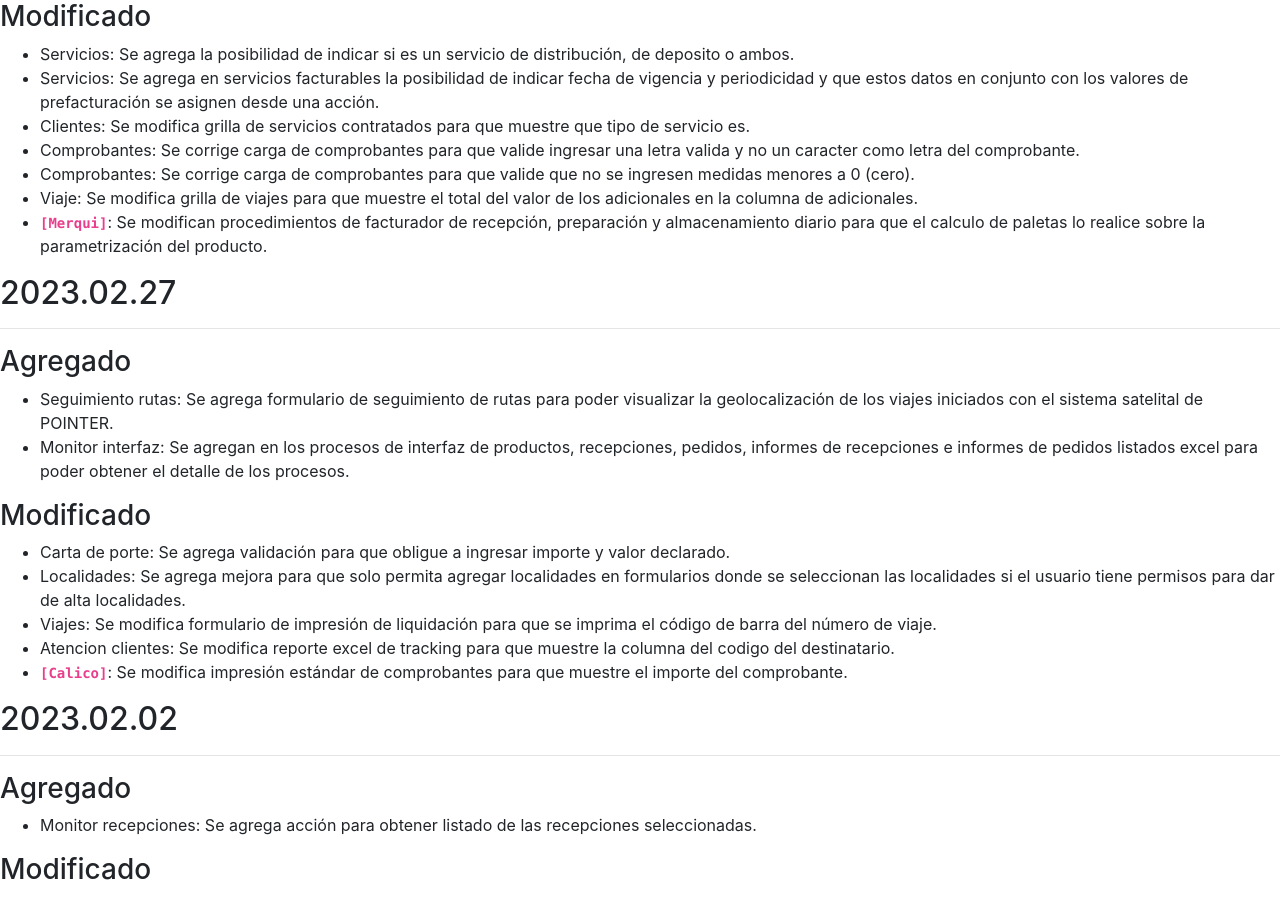
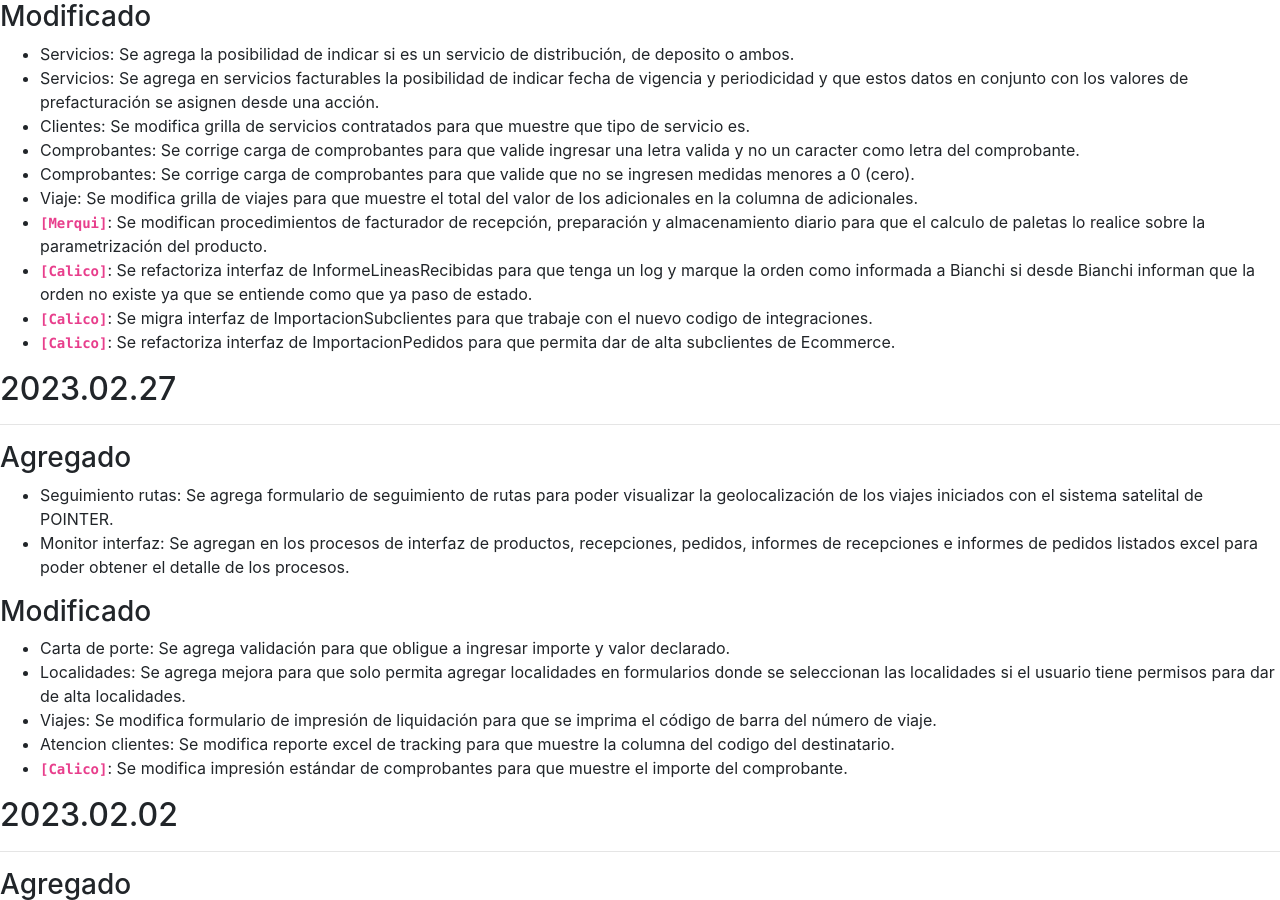
Before and after one commit to brainsys-arsaad/versionado, a Jekyll site: the page built from registro-cambios.markdown, in a window 1280 px wide and 900 px high, scrolled down 450 px. Built offline with Jekyll 4.4.1, drawn with Linux system fonts in a browser that asks for light colours.

Commit message:
Update registro-cambios.markdown

```diff
--- a/registro-cambios.markdown
+++ b/registro-cambios.markdown
@@ -99,6 +99,9 @@ El formato esta basado en [Keep a Changelog](https://keepachangelog.com/es-ES/1.
 - Comprobantes: Se corrige carga de comprobantes para que valide que no se ingresen medidas menores a 0 (cero).
 - Viaje: Se modifica grilla de viajes para que muestre el total del valor de los adicionales en la columna de adicionales.
 - **`[Merqui]`**: Se modifican procedimientos de facturador de recepción, preparación y almacenamiento diario para que el calculo de paletas lo realice sobre la parametrización del producto.
+- **`[Calico]`**: Se refactoriza interfaz de InformeLineasRecibidas para que tenga un log y marque la orden como informada a Bianchi si desde Bianchi informan que la orden no existe ya que se entiende como que ya paso de estado.
+- **`[Calico]`**: Se migra interfaz de ImportacionSubclientes para que trabaje con el nuevo codigo de integraciones.
+- **`[Calico]`**: Se refactoriza interfaz de ImportacionPedidos para que permita dar de alta subclientes de Ecommerce.
 
 ## 2023.02.27
 ---
```
